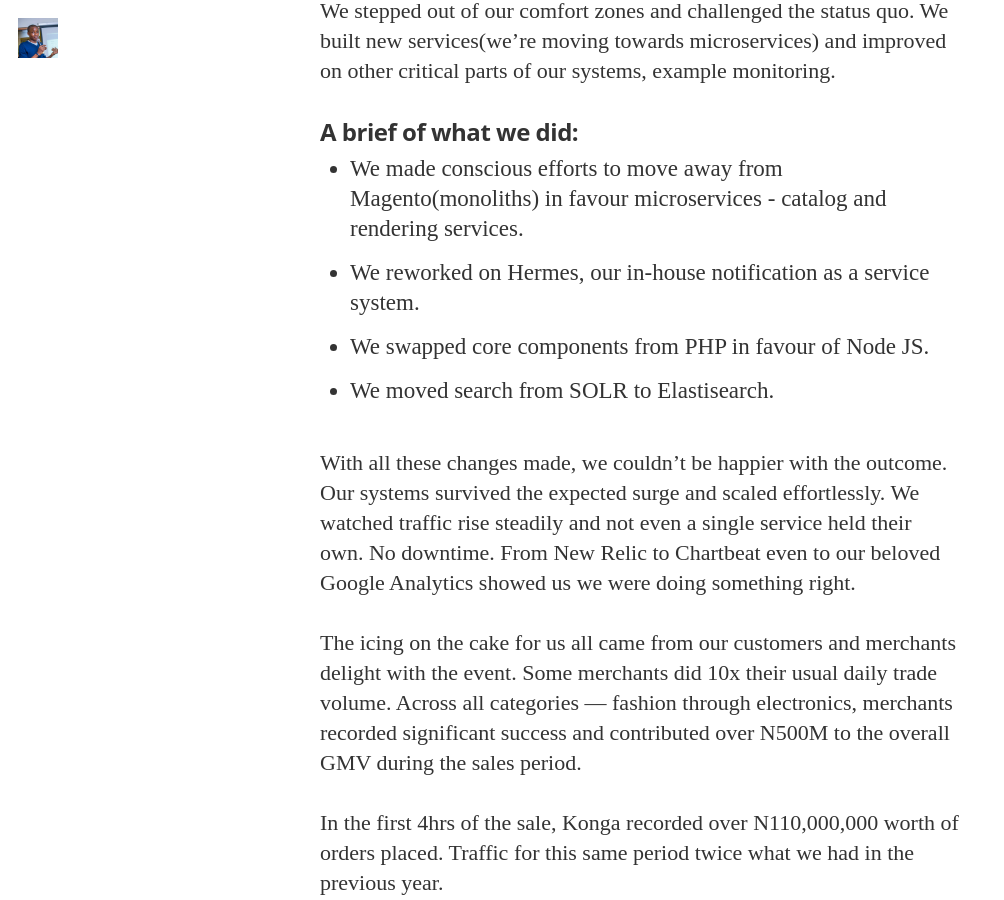
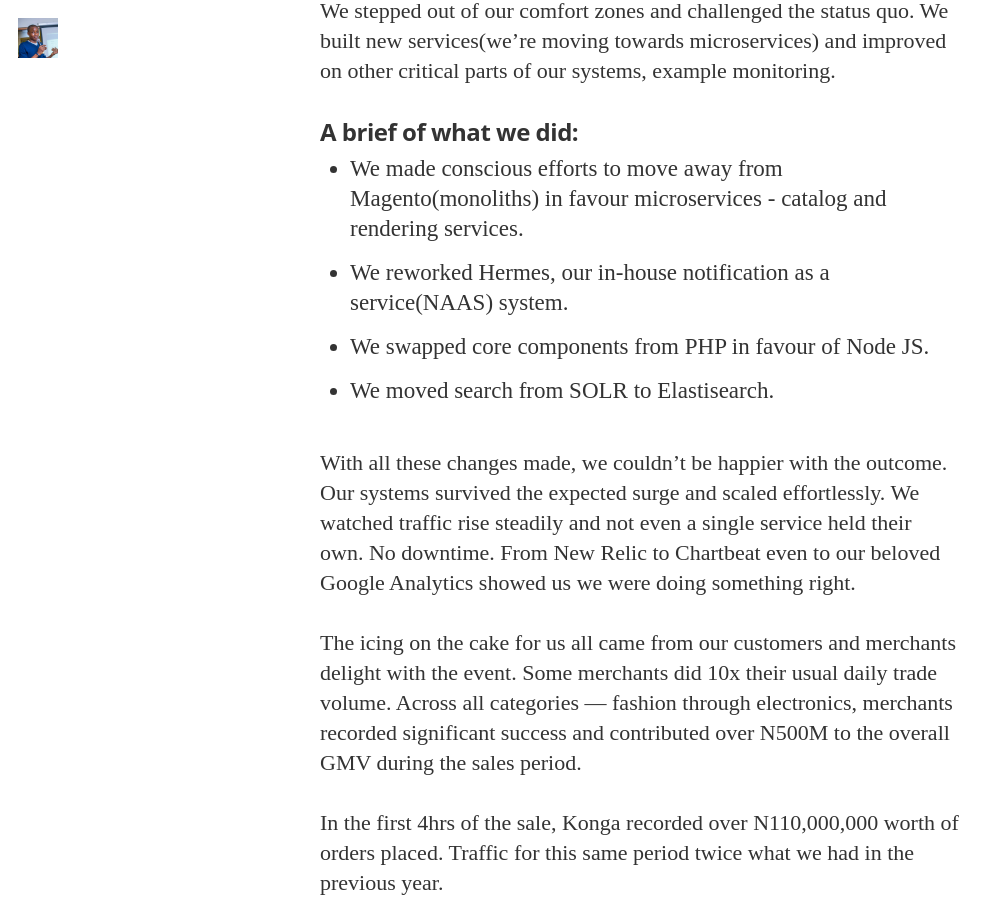
Before and after one commit to cyberomin/cyberomin.github.io, a Jekyll site: the page built from _posts/2015-12-15-echoes-from-yakata-2015.markdown, in a window 1280 px wide and 900 px high, scrolled down 733 px. Shown: the whole window, without its empty margins (0-1004 px from the left). Built offline with Jekyll 4.4.1, drawn with Linux system fonts in a browser that asks for light colours; nearby versions of some CDN libraries; some web fonts are replaced; library files that are not in the unit come from our copies; Markdown is read by kramdown in place of the engine named in the settings; comment, search, counter and statistics services are not loaded.

Commit message:
Fixed typo

```diff
--- a/_posts/2015-12-15-echoes-from-yakata-2015.markdown
+++ b/_posts/2015-12-15-echoes-from-yakata-2015.markdown
@@ -13,7 +13,7 @@
 
 ### A brief of what we did:
 - We made conscious efforts to move away from Magento(monoliths) in favour microservices - catalog and rendering services.
-- We reworked on Hermes, our in-house notification as a service system.
+- We reworked Hermes, our in-house notification as a service(NAAS) system.
 - We swapped core components from PHP in favour of Node JS.
 - We moved search from SOLR to Elastisearch.
 
```
